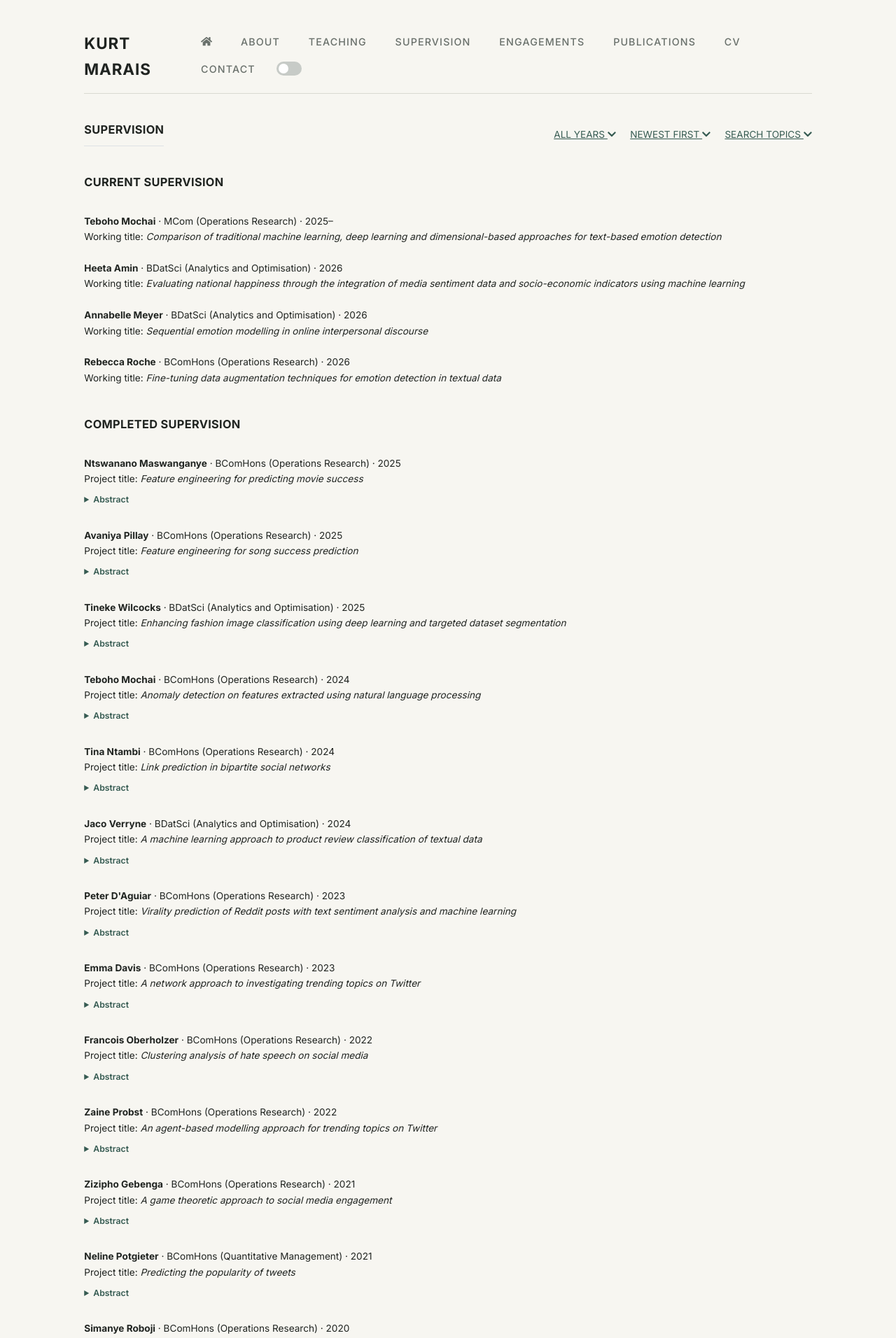
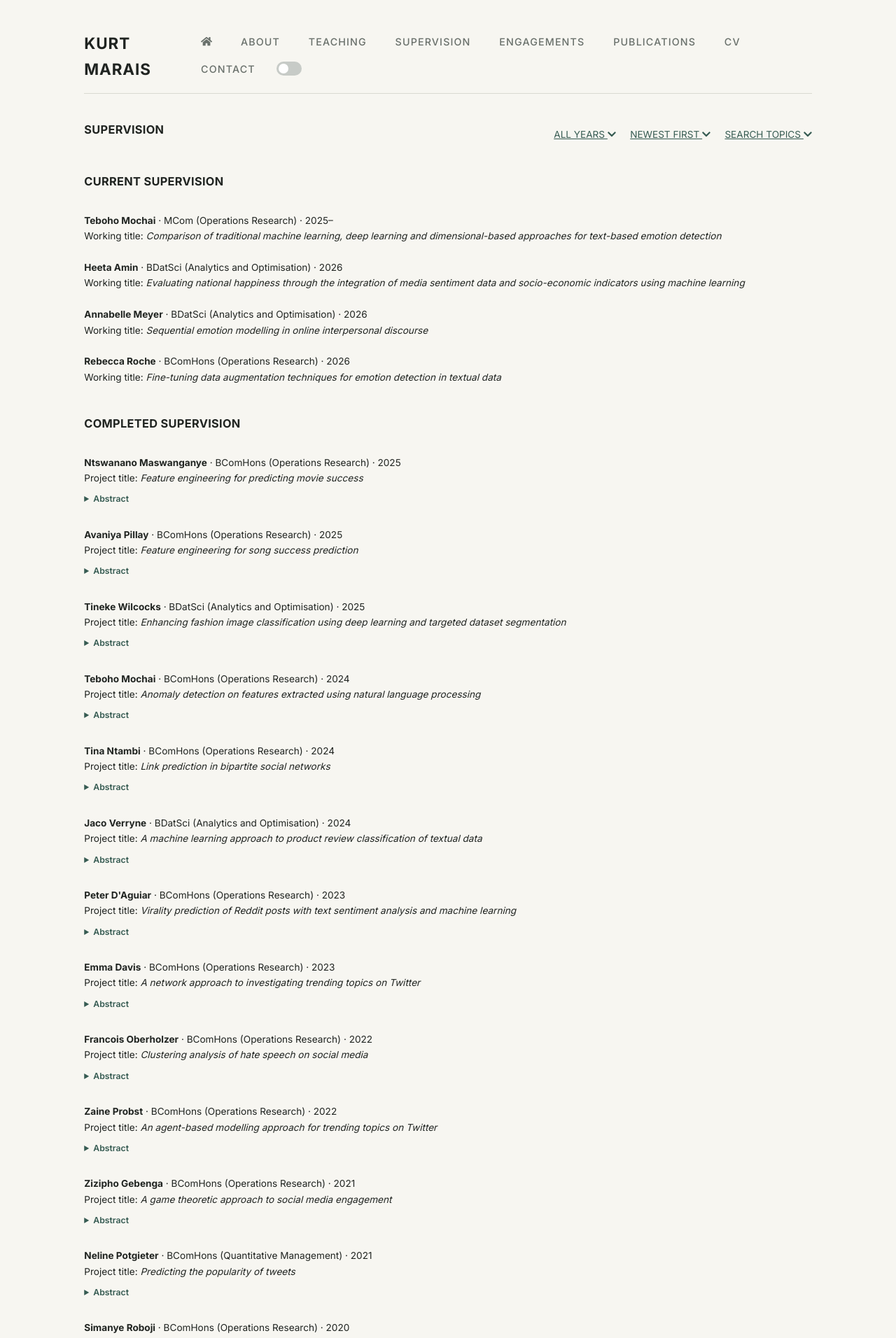
Before and after one commit to kurtmarais/kurtmarais.github.io, a Jekyll site: the page built from supervision.md, in a window 1280 px wide. Shown: the top 1912 px of the page at 70% size. Built offline with Jekyll 4.4.1, drawn with Linux system fonts in a browser that asks for light colours.

Commit message:
Update supervision.html

```diff
--- a/_layouts/supervision.html
+++ b/_layouts/supervision.html
@@ -9,7 +9,7 @@ layout: default
 
   <div class="supervision-title-row">
 
-    <h3 class="fw-bold border-bottom pb-3 mb-5">
+    <h3 class="fw-bold pb-3 mb-5">
       {{ page.title }}
     </h3>
 
```
